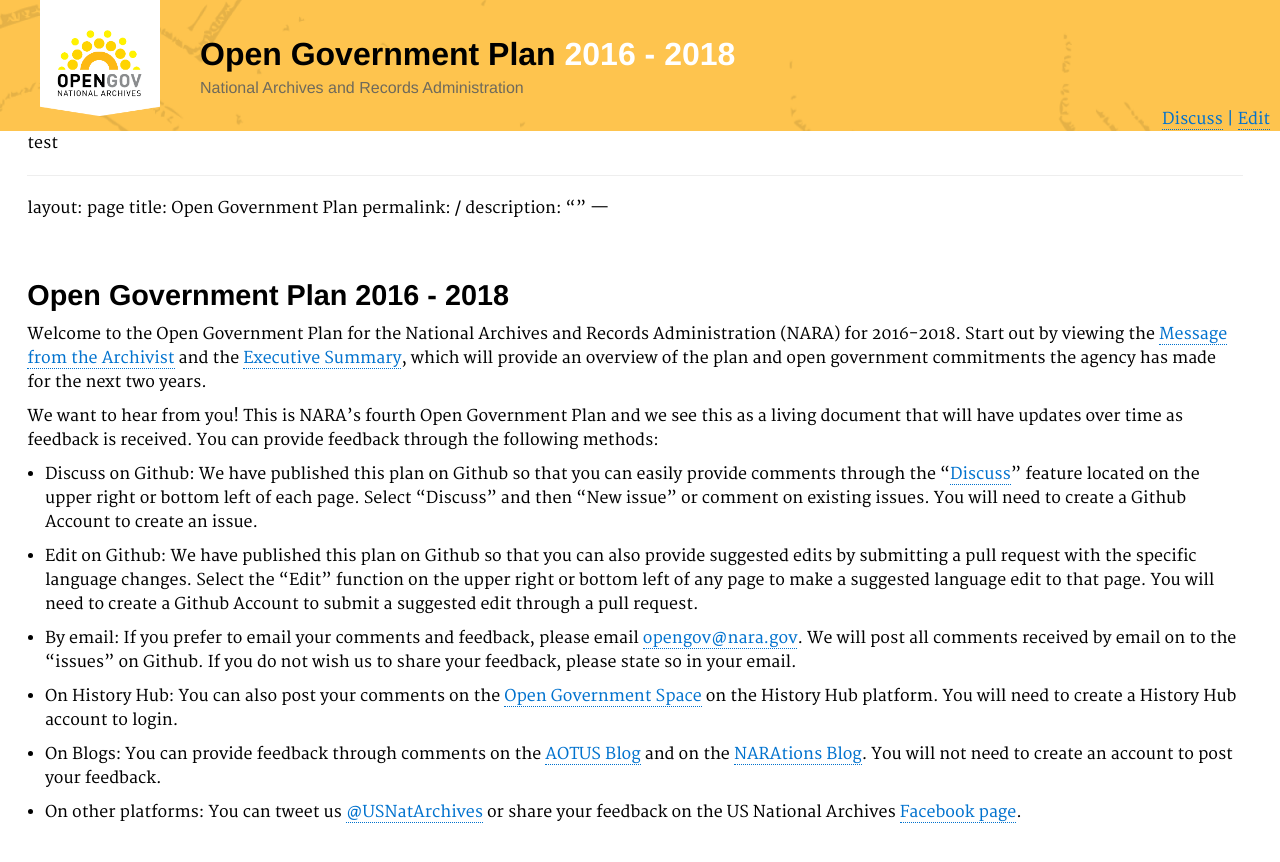
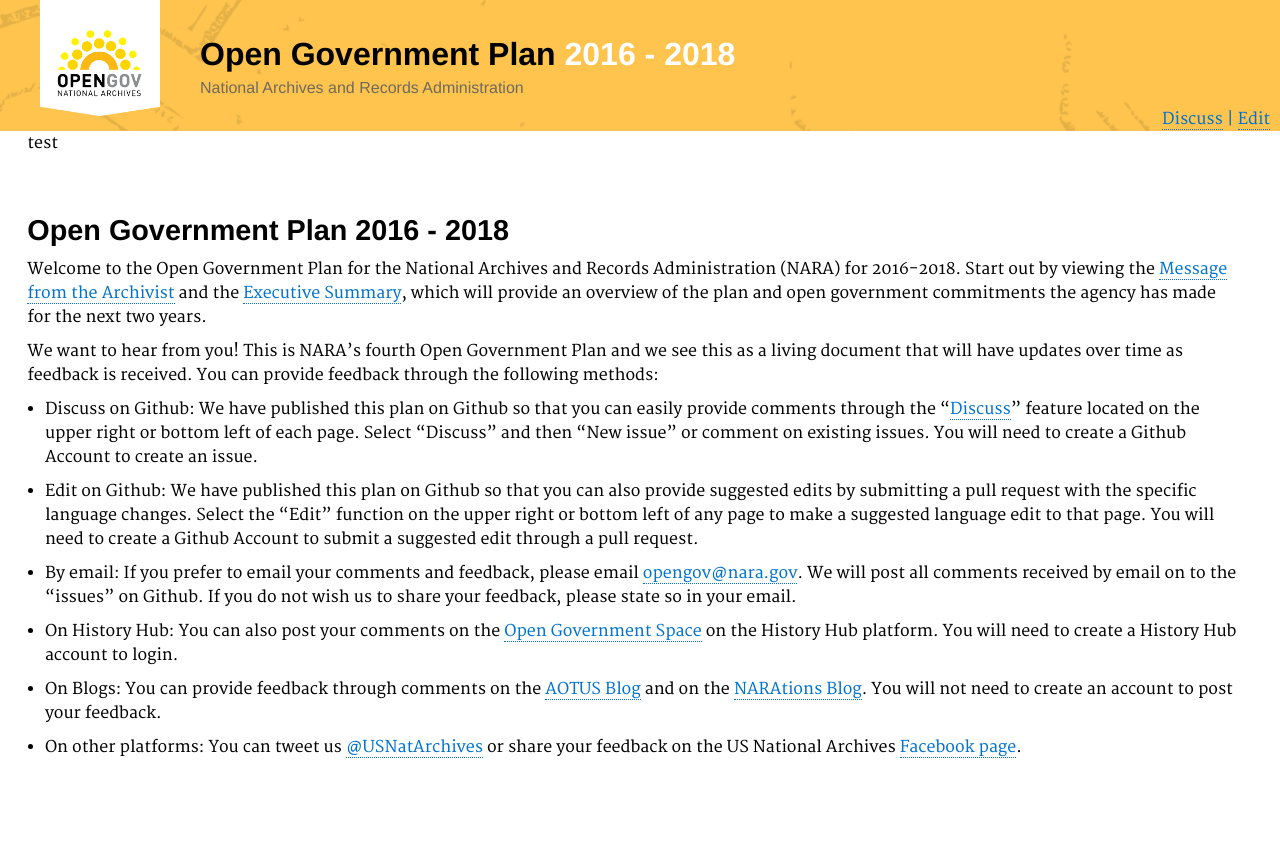
Before and after one commit to usnationalarchives/opengovplan, a Jekyll site: the page built from pages/print.md, in a window 1280 px wide. Shown: the top 862 px of the page. Built offline with Jekyll 4.4.1, drawn with Linux system fonts in a browser that asks for light colours; part of the change alters nothing that is shown.

Commit message:
Updated conf

```diff
--- a/_config.yml
+++ b/_config.yml
@@ -1,14 +1,10 @@
 # markdown
 markdown: kramdown
-kramdown:
-  extensions: ["superscript","tables","with_toc_data","strikethrough","smart"]
-highlighter: rouge
 
 exclude:
 - ".ruby-version"
 - ".jekyll-metadata"
 - ".gitignore"
-- ".travis.yml"
 - todo.txt
 - resources
 - Gemfile
--- a/_plugins/markdown-tag.rb
+++ b/_plugins/markdown-tag.rb
@@ -12,7 +12,8 @@ module Jekyll
 
     def render(context)
       tmpl = File.read File.join Dir.pwd, "pages", @text
-            site = context.registers[:site]
+      tmpl=tmpl.gsub(Regexp.new("---.*---", Regexp::MULTILINE), '')
+      site = context.registers[:site]
       converter = site.find_converter_instance(Jekyll::Converters::Markdown)
       tmpl = (Liquid::Template.parse tmpl).render site.site_payload
       html = converter.convert(tmpl)
```
